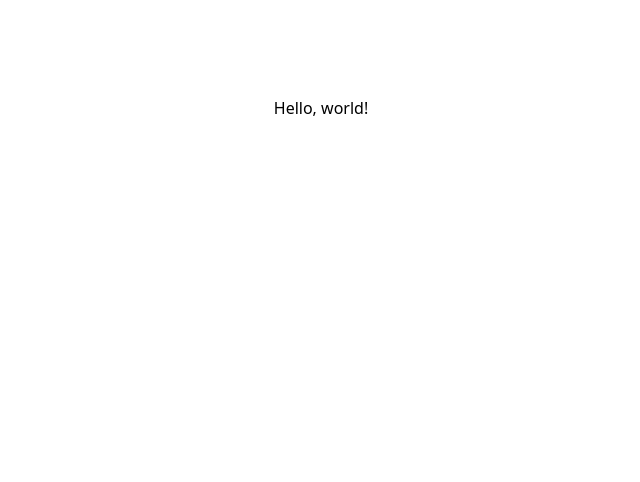
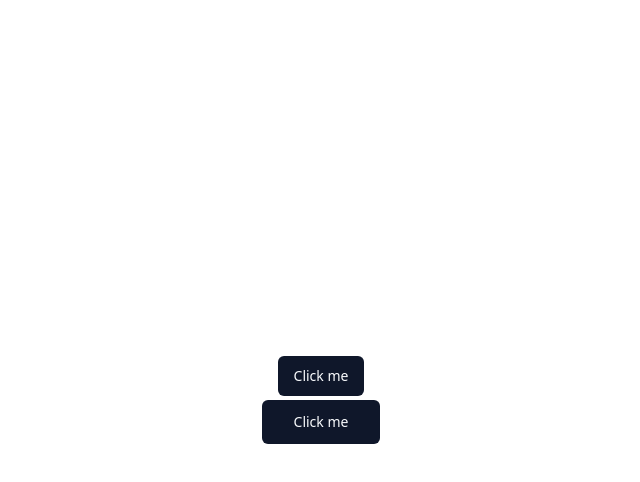
Before and after one commit to gyeongseokKang/electric_car_charging_map, a Next.js app: page / in a window 1280 px wide. Shown: the top 482 px of the page, without its empty margins (319-959 px from the left). Built offline with nearby package versions, Linux system fonts and the light colour scheme.

Commit message:
feat :  shadcn 설치, 버튼컴포넌트  추가

```diff
--- a/src/app/globals.css
+++ b/src/app/globals.css
@@ -2,26 +2,68 @@
 @tailwind components;
 @tailwind utilities;
 
-:root {
-  --foreground-rgb: 0, 0, 0;
-  --background-start-rgb: 214, 219, 220;
-  --background-end-rgb: 255, 255, 255;
-}
+@layer base {
+  :root {
+    --background: 0 0% 100%;
+    --foreground: 222.2 84% 4.9%;
+    --card: 0 0% 100%;
+    --card-foreground: 222.2 84% 4.9%;
+    --popover: 0 0% 100%;
+    --popover-foreground: 222.2 84% 4.9%;
+    --primary: 222.2 47.4% 11.2%;
+    --primary-foreground: 210 40% 98%;
+    --secondary: 210 40% 96.1%;
+    --secondary-foreground: 222.2 47.4% 11.2%;
+    --muted: 210 40% 96.1%;
+    --muted-foreground: 215.4 16.3% 46.9%;
+    --accent: 210 40% 96.1%;
+    --accent-foreground: 222.2 47.4% 11.2%;
+    --destructive: 0 84.2% 60.2%;
+    --destructive-foreground: 210 40% 98%;
+    --border: 214.3 31.8% 91.4%;
+    --input: 214.3 31.8% 91.4%;
+    --ring: 222.2 84% 4.9%;
+    --radius: 0.5rem;
+    --chart-1: 12 76% 61%;
+    --chart-2: 173 58% 39%;
+    --chart-3: 197 37% 24%;
+    --chart-4: 43 74% 66%;
+    --chart-5: 27 87% 67%;
+  }
 
-@media (prefers-color-scheme: dark) {
-  :root {
-    --foreground-rgb: 255, 255, 255;
-    --background-start-rgb: 0, 0, 0;
-    --background-end-rgb: 0, 0, 0;
+  .dark {
+    --background: 222.2 84% 4.9%;
+    --foreground: 210 40% 98%;
+    --card: 222.2 84% 4.9%;
+    --card-foreground: 210 40% 98%;
+    --popover: 222.2 84% 4.9%;
+    --popover-foreground: 210 40% 98%;
+    --primary: 210 40% 98%;
+    --primary-foreground: 222.2 47.4% 11.2%;
+    --secondary: 217.2 32.6% 17.5%;
+    --secondary-foreground: 210 40% 98%;
+    --muted: 217.2 32.6% 17.5%;
+    --muted-foreground: 215 20.2% 65.1%;
+    --accent: 217.2 32.6% 17.5%;
+    --accent-foreground: 210 40% 98%;
+    --destructive: 0 62.8% 30.6%;
+    --destructive-foreground: 210 40% 98%;
+    --border: 217.2 32.6% 17.5%;
+    --input: 217.2 32.6% 17.5%;
+    --ring: 212.7 26.8% 83.9%;
+    --chart-1: 220 70% 50%;
+    --chart-2: 160 60% 45%;
+    --chart-3: 30 80% 55%;
+    --chart-4: 280 65% 60%;
+    --chart-5: 340 75% 55%;
   }
 }
 
-body {
-  color: rgb(var(--foreground-rgb));
-}
-
-@layer utilities {
-  .text-balance {
-    text-wrap: balance;
+@layer base {
+  * {
+    @apply border-border;
+  }
+  body {
+    @apply bg-background text-foreground;
   }
 }
--- a/src/app/page.tsx
+++ b/src/app/page.tsx
@@ -1,7 +1,10 @@
+import { Button } from "@/components/ui/button";
+
 export default function Home() {
   return (
-    <main className="flex min-h-screen flex-col items-center justify-between p-24">
-      Hello, world!
+    <main className="flex min-h-screen flex-col items-center justify-center p-24 gap-1">
+      <Button>Click me</Button>
+      <Button size={"lg"}>Click me</Button>
     </main>
   );
 }
--- /dev/null
+++ b/src/components/ui/button.tsx
@@ -0,0 +1,56 @@
+import * as React from "react"
+import { Slot } from "@radix-ui/react-slot"
+import { cva, type VariantProps } from "class-variance-authority"
+
+import { cn } from "@/lib/utils"
+
+const buttonVariants = cva(
+  "inline-flex items-center justify-center whitespace-nowrap rounded-md text-sm font-medium ring-offset-background transition-colors focus-visible:outline-none focus-visible:ring-2 focus-visible:ring-ring focus-visible:ring-offset-2 disabled:pointer-events-none disabled:opacity-50",
+  {
+    variants: {
+      variant: {
+        default: "bg-primary text-primary-foreground hover:bg-primary/90",
+        destructive:
+          "bg-destructive text-destructive-foreground hover:bg-destructive/90",
+        outline:
+          "border border-input bg-background hover:bg-accent hover:text-accent-foreground",
+        secondary:
+          "bg-secondary text-secondary-foreground hover:bg-secondary/80",
+        ghost: "hover:bg-accent hover:text-accent-foreground",
+        link: "text-primary underline-offset-4 hover:underline",
+      },
+      size: {
+        default: "h-10 px-4 py-2",
+        sm: "h-9 rounded-md px-3",
+        lg: "h-11 rounded-md px-8",
+        icon: "h-10 w-10",
+      },
+    },
+    defaultVariants: {
+      variant: "default",
+      size: "default",
+    },
+  }
+)
+
+export interface ButtonProps
+  extends React.ButtonHTMLAttributes<HTMLButtonElement>,
+    VariantProps<typeof buttonVariants> {
+  asChild?: boolean
+}
+
+const Button = React.forwardRef<HTMLButtonElement, ButtonProps>(
+  ({ className, variant, size, asChild = false, ...props }, ref) => {
+    const Comp = asChild ? Slot : "button"
+    return (
+      <Comp
+        className={cn(buttonVariants({ variant, size, className }))}
+        ref={ref}
+        {...props}
+      />
+    )
+  }
+)
+Button.displayName = "Button"
+
+export { Button, buttonVariants }
--- /dev/null
+++ b/src/lib/utils.ts
@@ -0,0 +1,6 @@
+import { type ClassValue, clsx } from "clsx"
+import { twMerge } from "tailwind-merge"
+
+export function cn(...inputs: ClassValue[]) {
+  return twMerge(clsx(inputs))
+}
--- a/tailwind.config.ts
+++ b/tailwind.config.ts
@@ -1,14 +1,80 @@
-import type { Config } from "tailwindcss";
+import type { Config } from "tailwindcss"
 
-const config: Config = {
+const config = {
+  darkMode: ["class"],
   content: [
-    "./src/pages/**/*.{js,ts,jsx,tsx,mdx}",
-    "./src/components/**/*.{js,ts,jsx,tsx,mdx}",
-    "./src/app/**/*.{js,ts,jsx,tsx,mdx}",
-  ],
+    './pages/**/*.{ts,tsx}',
+    './components/**/*.{ts,tsx}',
+    './app/**/*.{ts,tsx}',
+    './src/**/*.{ts,tsx}',
+	],
+  prefix: "",
   theme: {
-    extend: {},
+    container: {
+      center: true,
+      padding: "2rem",
+      screens: {
+        "2xl": "1400px",
+      },
+    },
+    extend: {
+      colors: {
+        border: "hsl(var(--border))",
+        input: "hsl(var(--input))",
+        ring: "hsl(var(--ring))",
+        background: "hsl(var(--background))",
+        foreground: "hsl(var(--foreground))",
+        primary: {
+          DEFAULT: "hsl(var(--primary))",
+          foreground: "hsl(var(--primary-foreground))",
+        },
+        secondary: {
+          DEFAULT: "hsl(var(--secondary))",
+          foreground: "hsl(var(--secondary-foreground))",
+        },
+        destructive: {
+          DEFAULT: "hsl(var(--destructive))",
+          foreground: "hsl(var(--destructive-foreground))",
+        },
+        muted: {
+          DEFAULT: "hsl(var(--muted))",
+          foreground: "hsl(var(--muted-foreground))",
+        },
+        accent: {
+          DEFAULT: "hsl(var(--accent))",
+          foreground: "hsl(var(--accent-foreground))",
+        },
+        popover: {
+          DEFAULT: "hsl(var(--popover))",
+          foreground: "hsl(var(--popover-foreground))",
+        },
+        card: {
+          DEFAULT: "hsl(var(--card))",
+          foreground: "hsl(var(--card-foreground))",
+        },
+      },
+      borderRadius: {
+        lg: "var(--radius)",
+        md: "calc(var(--radius) - 2px)",
+        sm: "calc(var(--radius) - 4px)",
+      },
+      keyframes: {
+        "accordion-down": {
+          from: { height: "0" },
+          to: { height: "var(--radix-accordion-content-height)" },
+        },
+        "accordion-up": {
+          from: { height: "var(--radix-accordion-content-height)" },
+          to: { height: "0" },
+        },
+      },
+      animation: {
+        "accordion-down": "accordion-down 0.2s ease-out",
+        "accordion-up": "accordion-up 0.2s ease-out",
+      },
+    },
   },
-  plugins: [],
-};
-export default config;
+  plugins: [require("tailwindcss-animate")],
+} satisfies Config
+
+export default config
```
Also changed, not shown: package.json (+7 -1 lines), components.json (added), 1 other file (tests, documents, lock files or other folders).
